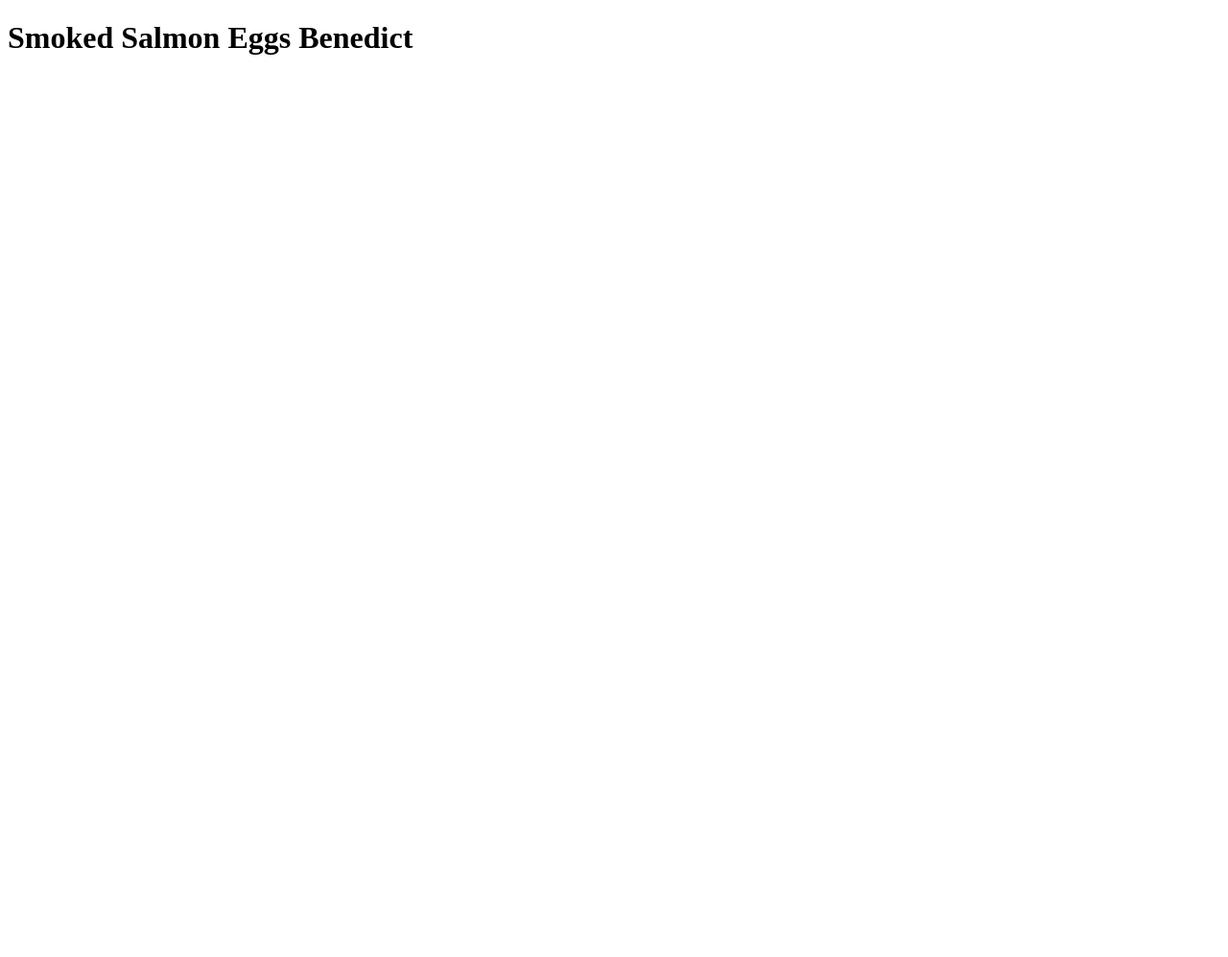
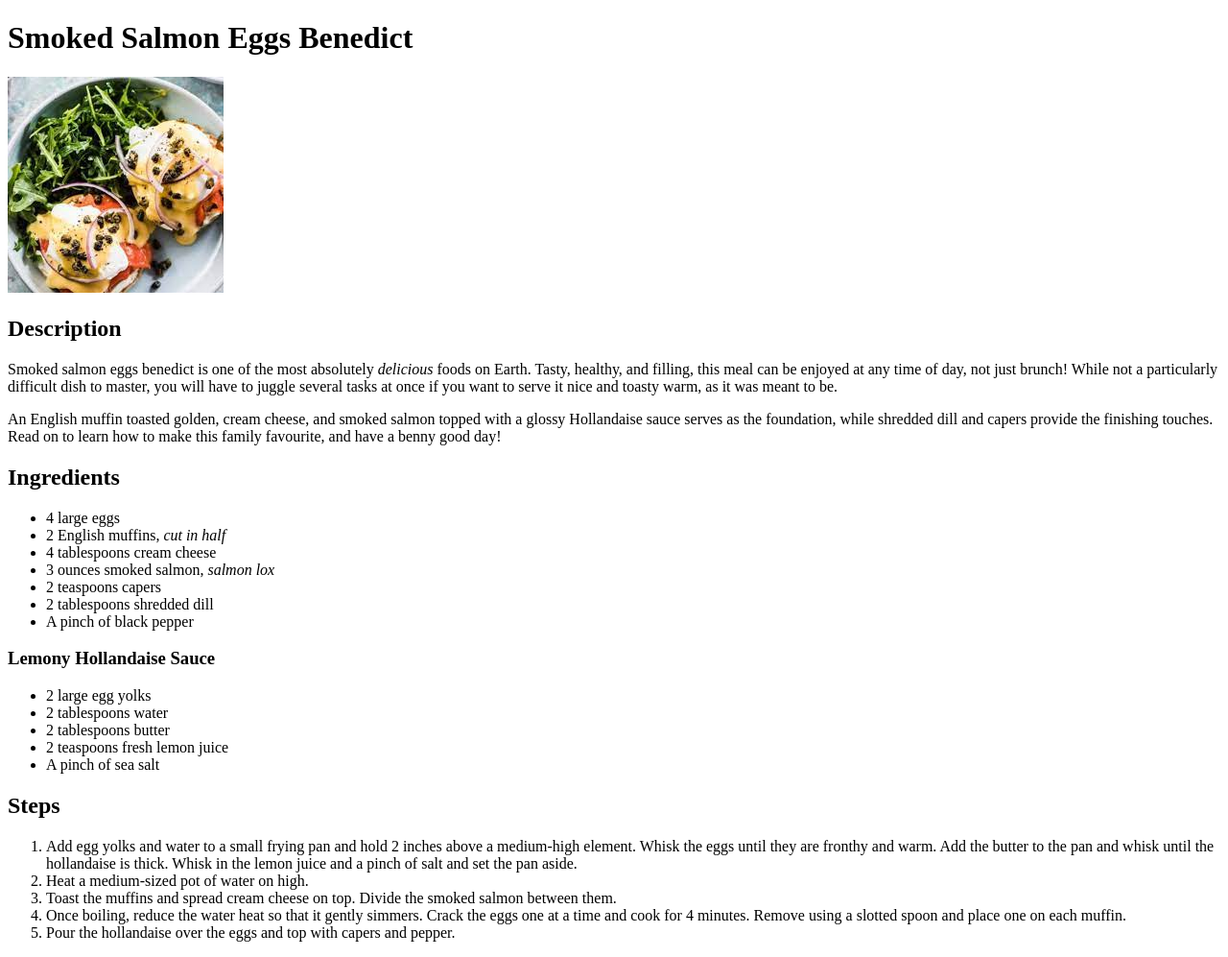
Before and after one commit to kennymunnster/odin-recipes, a plain HTML site: page recipes/smoked-salmon-eggs-benedict.html in a window 1280 px wide. Shown: the whole page at 96% size. Before the commit the page ends 800 px from the top, so only its background shows below. Drawn offline with Linux system fonts and the light colour scheme.

Commit message:
Complete recipe html document with relevant information including lists of ingredients and steps

```diff
--- a/recipes/smoked-salmon-eggs-benedict.html
+++ b/recipes/smoked-salmon-eggs-benedict.html
@@ -6,5 +6,47 @@
     </head>
     <body>
         <h1>Smoked Salmon Eggs Benedict</h1>
+        <img src="../images/EggsBenny.jpeg" alt="Two smoked salmon eggs benedicts on a plate with an arugula salad.">
+
+        <h2>Description</h2>
+        <p>Smoked salmon eggs benedict is one of the most absolutely <em>delicious</em> foods on Earth. Tasty, healthy, and filling, this meal can
+        be enjoyed at any time of day, not just brunch! While not a particularly difficult dish to master, you will have to juggle several tasks at once
+        if you want to serve it nice and toasty warm, as it was meant to be.</p>
+
+        <p>An English muffin toasted golden, cream cheese, and smoked salmon topped with a glossy Hollandaise sauce serves as the foundation, while
+            shredded dill and capers provide the finishing touches. Read on to learn how to make this family favourite, and have a benny good day!</p>
+
+        <h2>Ingredients</h2>
+        <ul>
+            <li>4 large eggs</li>
+            <li>2 English muffins, <em>cut in half</em></li>
+            <li>4 tablespoons cream cheese</li>
+            <li>3 ounces smoked salmon, <em>salmon lox</em></li>
+            <li>2 teaspoons capers</li>
+            <li>2 tablespoons shredded dill</li>
+            <li>A pinch of black pepper</li>
+        </ul>
+
+        <h3>Lemony Hollandaise Sauce</h3>
+        <ul>
+            <li>2 large egg yolks</li>
+            <li>2 tablespoons water</li>
+            <li>2 tablespoons butter</li>
+            <li>2 teaspoons fresh lemon juice</li>
+            <li>A pinch of sea salt</li>
+        </ul>
+
+        <h2>Steps</h2>
+        <ol>
+            <li>Add egg yolks and water to a small frying pan and hold 2 inches above a medium-high element. Whisk the eggs until they are fronthy and warm.
+                Add the butter to the pan and whisk until the hollandaise is thick. Whisk in the lemon juice and a pinch of salt and set the pan aside.
+            </li>
+            <li>Heat a medium-sized pot of water on high.</li>
+            <li>Toast the muffins and spread cream cheese on top. Divide the smoked salmon between them.</li>
+            <li>Once boiling, reduce the water heat so that it gently simmers. Crack the eggs one at a time and cook for 4 minutes. Remove using a slotted
+                spoon and place one on each muffin.
+            </li>
+            <li>Pour the hollandaise over the eggs and top with capers and pepper.</li>
+        </ol>
     </body></bod>
 </html>
```
Also changed, not shown: images/EggsBenny.jpeg (added).
